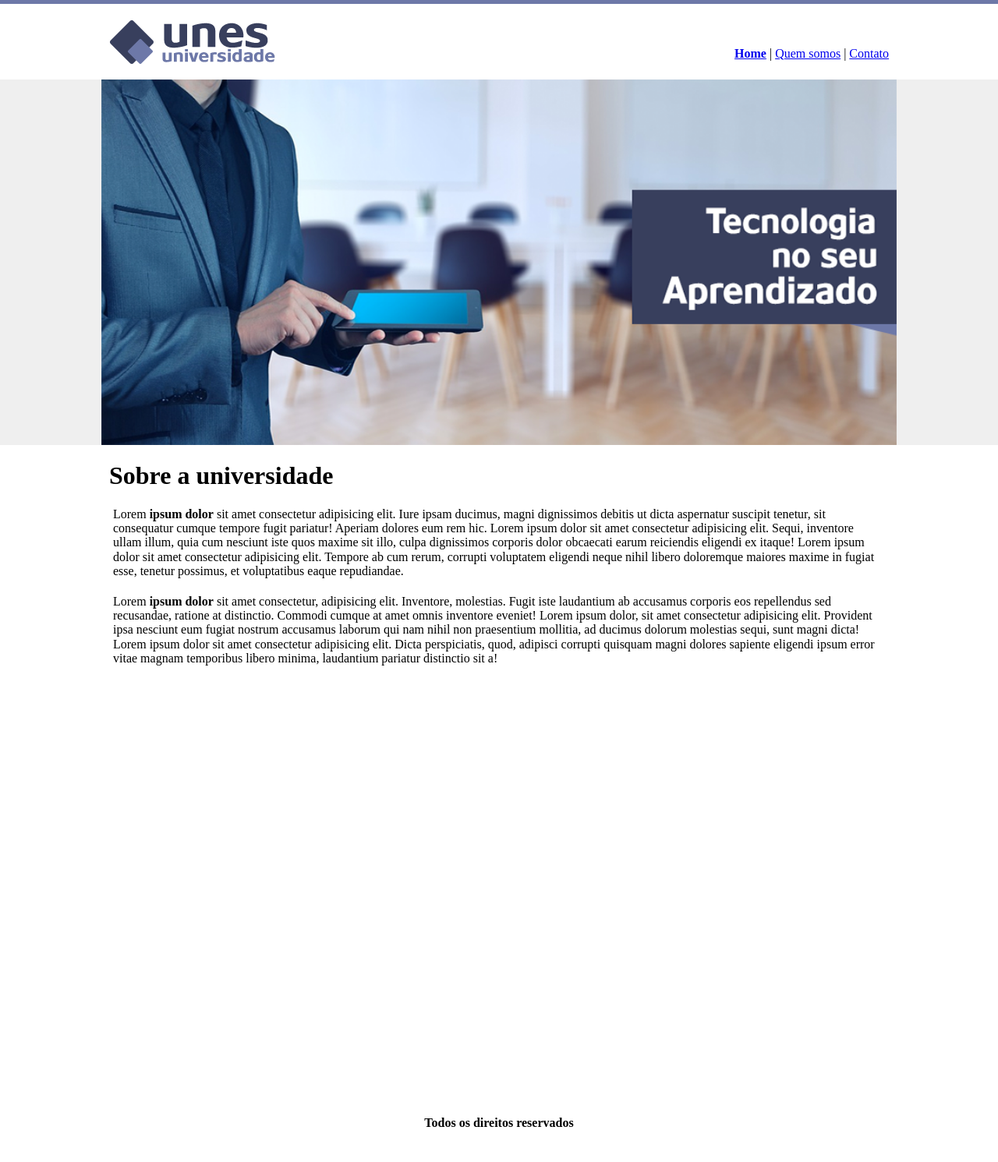
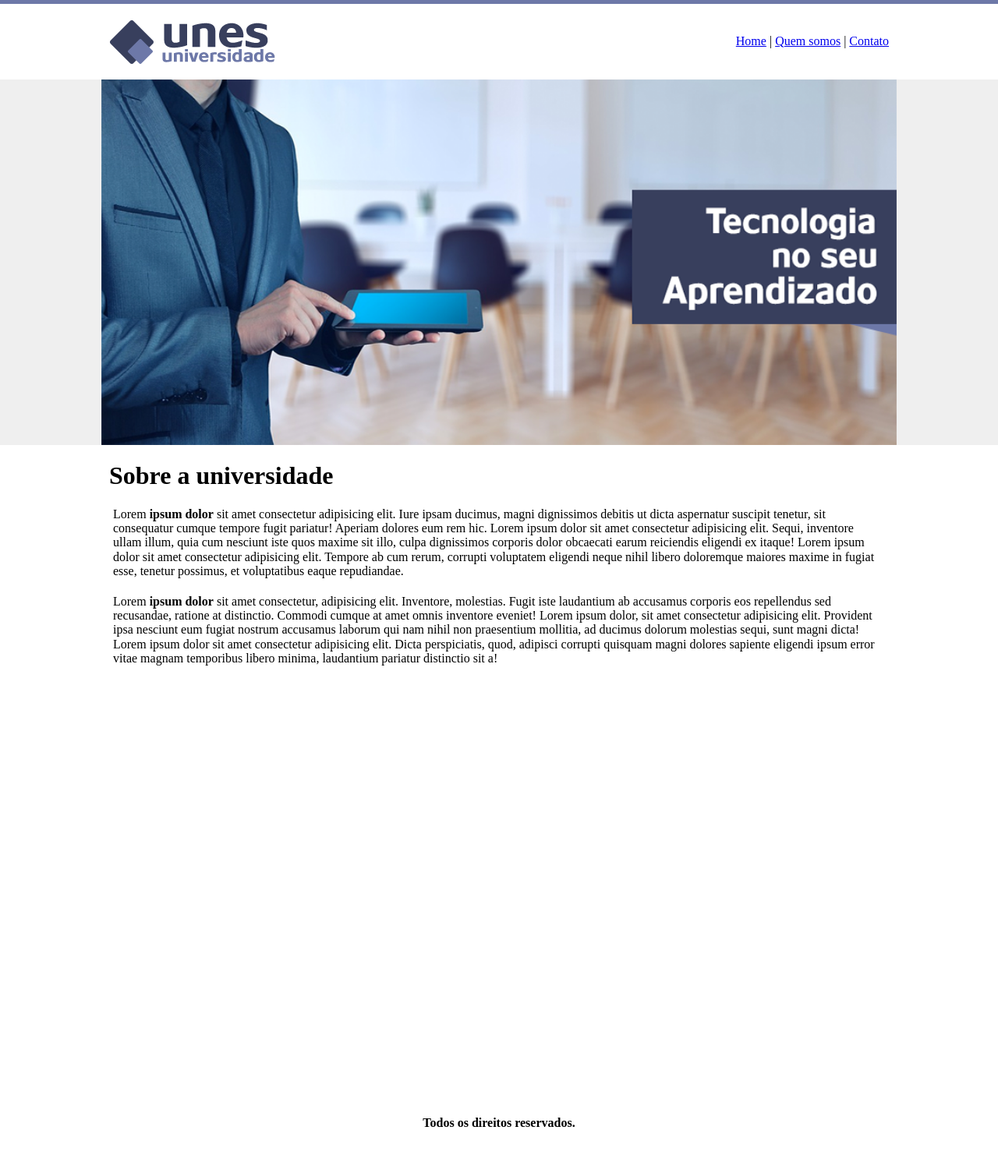
Before and after one commit to felipe-sant/devweb_d01, a Flask app: page / in a window 1280 px wide. Shown: the whole page at 78% size. Run offline with Flask 2, Linux system fonts and the light colour scheme.

Commit message:
corrigindo detalhes da navbar

```diff
--- a/static/css/style.css
+++ b/static/css/style.css
@@ -21,6 +21,7 @@ nav {
 
 nav ul {
     text-align: right;
+    margin: 0px;
     padding: 0px;
 }
 
--- a/template/base.html
+++ b/template/base.html
@@ -14,7 +14,7 @@
       <img src="../static/img/logo.png" alt="" />
       <nav>
         <ul>
-          <li class="list"><a href="/" class="mark">Home</a></li>
+          <li class="list"><a href="/">Home</a></li>
           <li class="list"><a href="/quem_somos/">Quem somos</a></li>
           <li><a href="/contato/">Contato</a></li>
         </ul>
@@ -26,7 +26,7 @@
     {% endblock %}
 
     <footer>
-      <strong>Todos os direitos reservados</strong>
+      <strong>Todos os direitos reservados.</strong>
     </footer>
   </body>
 </html>
```
